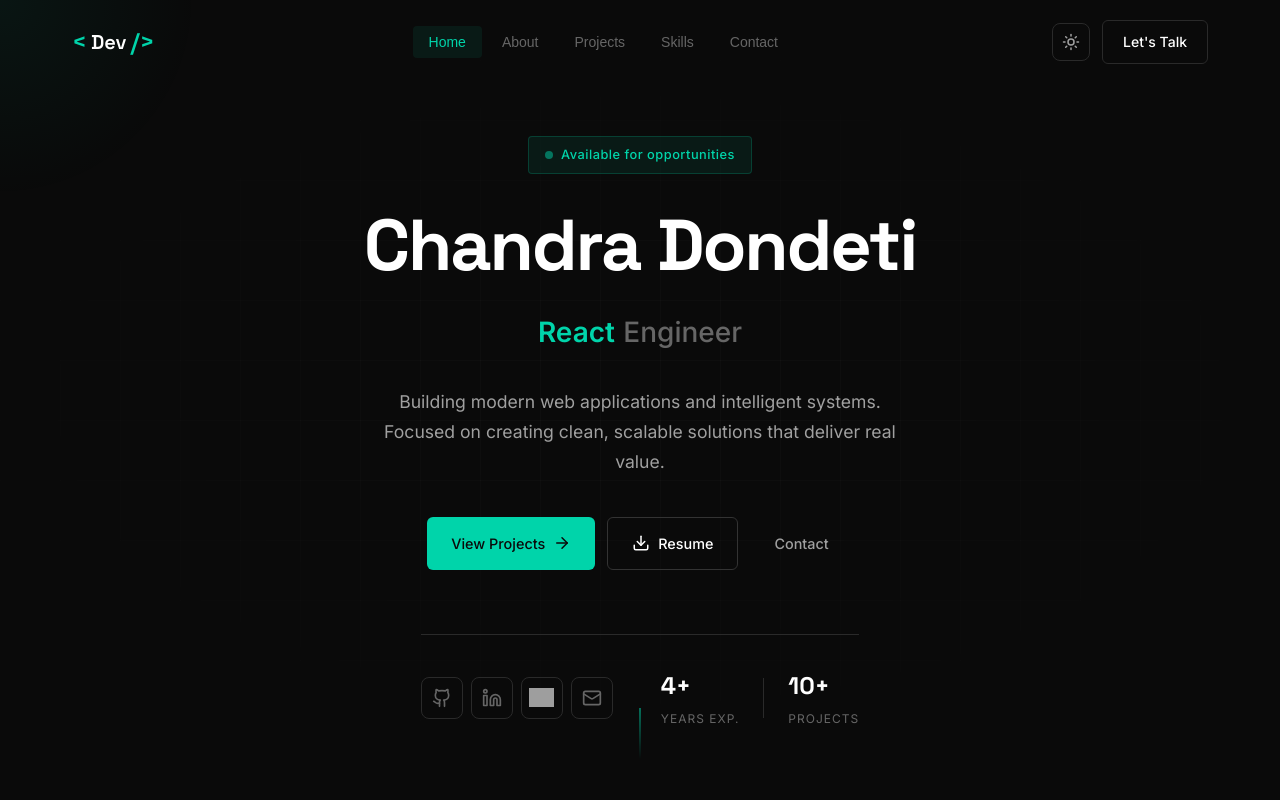
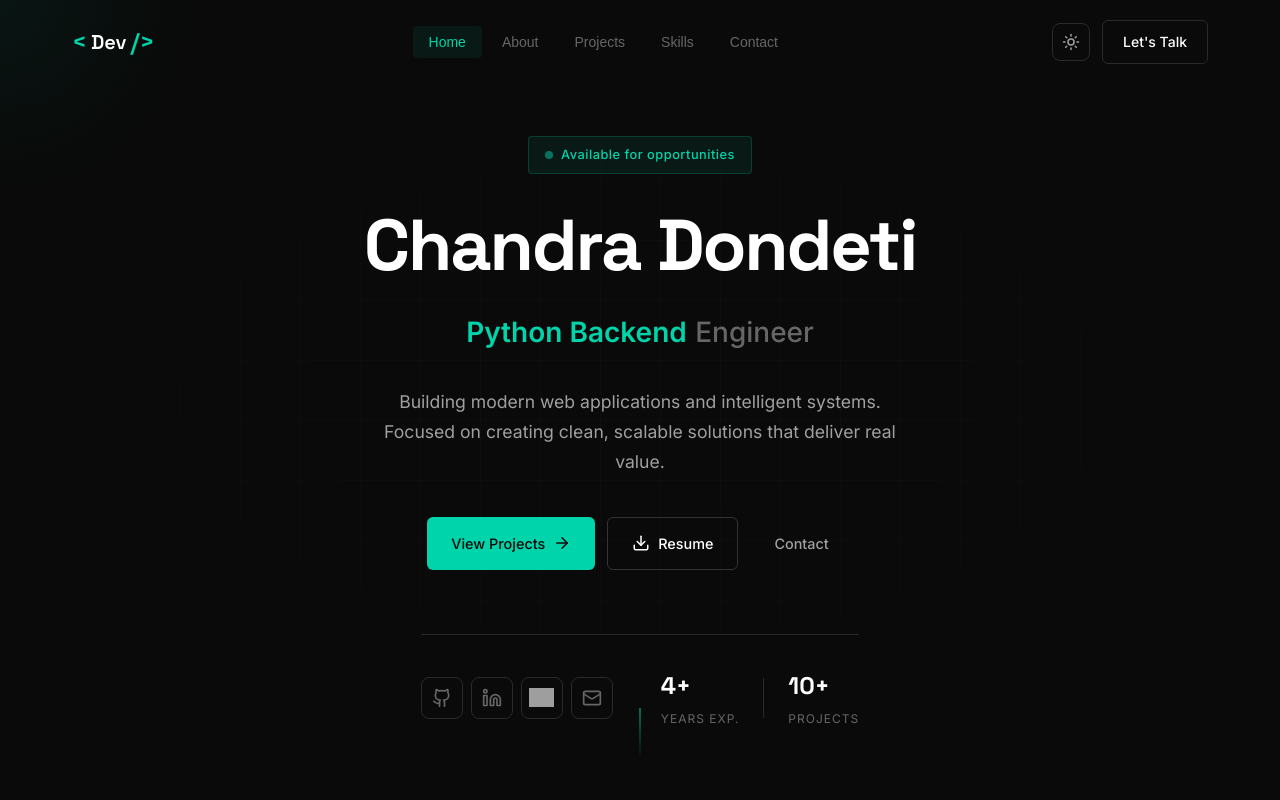
Before and after one commit to csreddy98/portfolio, a React (Vite) app: page / in a window 1280 px wide. Shown: the top 800 px of the page. Built offline with nearby package versions, Linux system fonts and the light colour scheme; grey boxes are pictures that could not be loaded.

Commit message:
Final adjustments to vertical sliding text animation

```diff
--- a/src/components/Hero.jsx
+++ b/src/components/Hero.jsx
@@ -2,7 +2,7 @@ import { useEffect, useState } from 'react'
 import { Github, Linkedin, Mail, ArrowRight, Download, User } from 'lucide-react'
 import './Hero.css'
 
-const PREFIXES = ['Full Stack', 'GenAI', 'React', 'Python', 'Backend']
+const PREFIXES = ['Full Stack', 'AI Applications', 'Python Backend', 'FinTech Software', 'Cloud Systems']
 
 const Hero = () => {
   const [currentIndex, setCurrentIndex] = useState(0)
```
